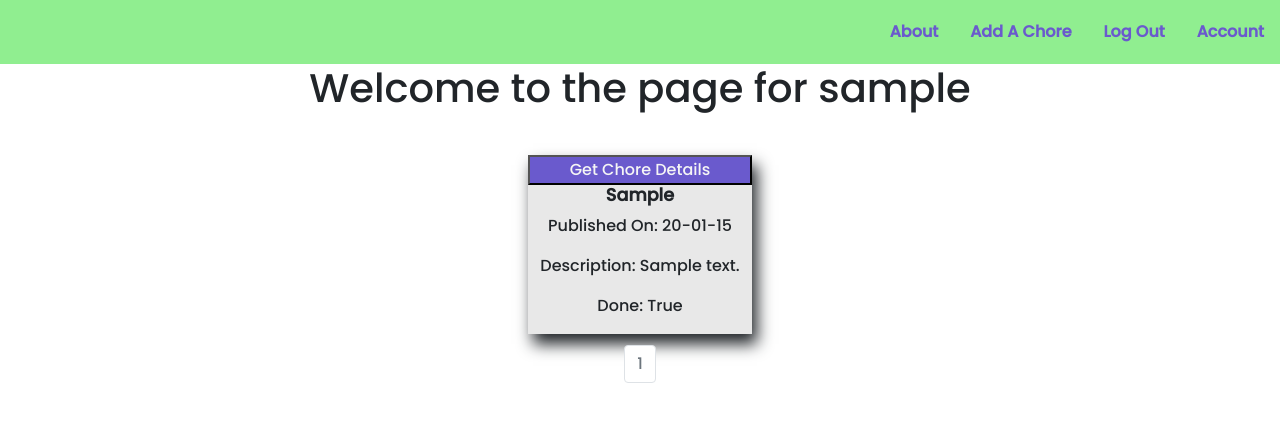
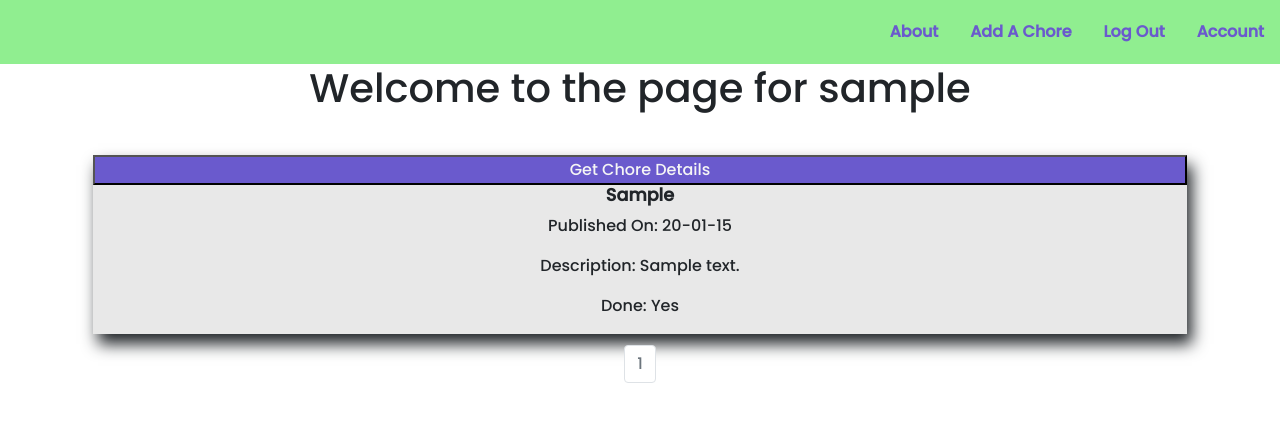
Before and after one commit to smclairecarden/chores-simplified, a Flask app: page /account in a window 1280 px wide. Shown: the top 422 px of the page. Run offline with Flask 2, Linux system fonts and the light colour scheme; a user stored in the database is signed in; tables that the repository leaves empty hold one stand-in row (values such as "Sample post").

Commit message:
change true/false to yes/no

```diff
--- a/myapp/static/styles.css
+++ b/myapp/static/styles.css
@@ -53,11 +53,11 @@ a {
   background-color: #E8E8E8;
   box-shadow: 5px 10px 15px;
   margin: 1%;
-  width: 20%;
-  height: 20%;
-  /* flex-grow: 1;
+  /* width: 20%;
+  height: 20%; */
+  flex-grow: 1;
   flex-shrink: 1;
-  flex-basis: 0; */
+  flex-basis: 0;
 }
 
 .choretitle {
--- a/myapp/templates/user_chores.html
+++ b/myapp/templates/user_chores.html
@@ -12,7 +12,11 @@
     <h3 class="choretitle">{{post.chore}}</h3>
     <p>Published On: {{post.date.strftime("%y-%m-%d")}}</p>
     <p>Description: {{post.description}}</p>
-    <p>Done: {{post.done}}</p>
+    {% if post.done==True %}
+    <p>Done: Yes</p>
+    {% else %}
+    <p>Done: No</p>
+    {% endif %}
     </div>
     {% endfor %}
 
```
